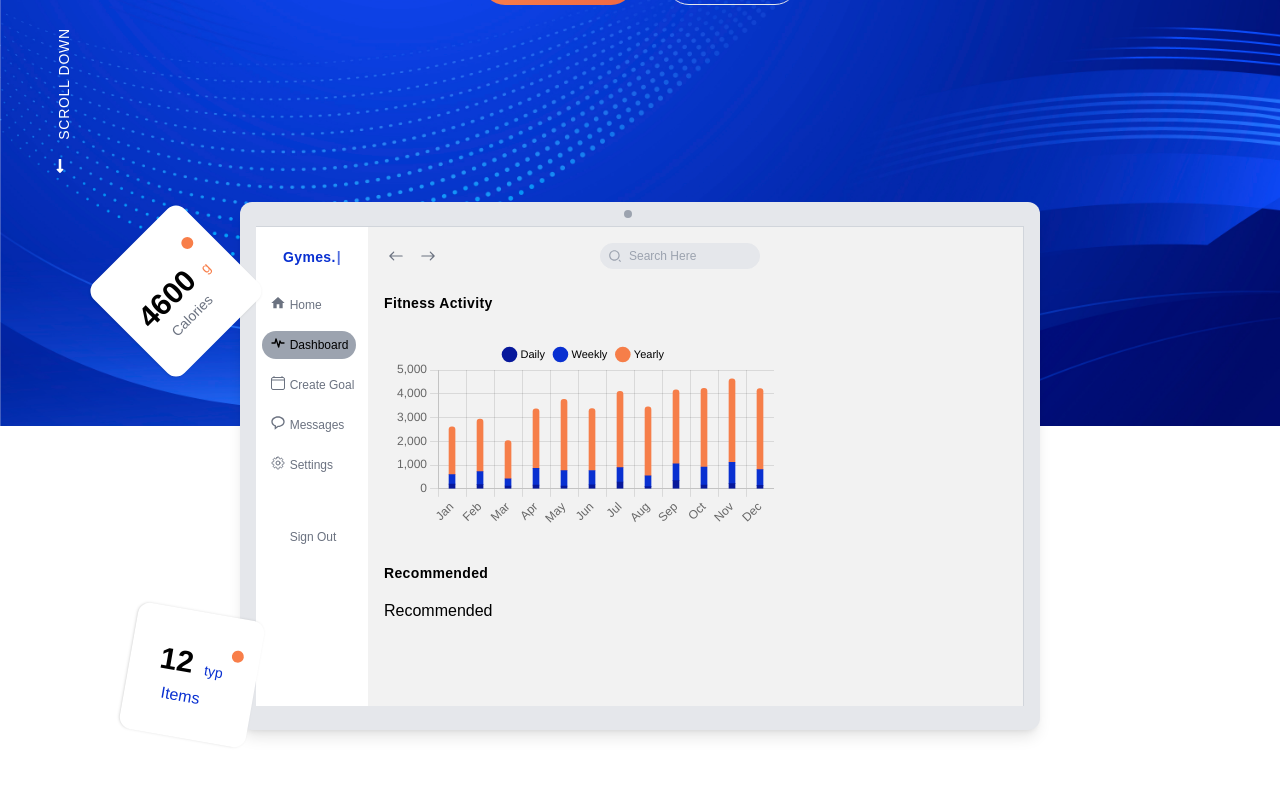
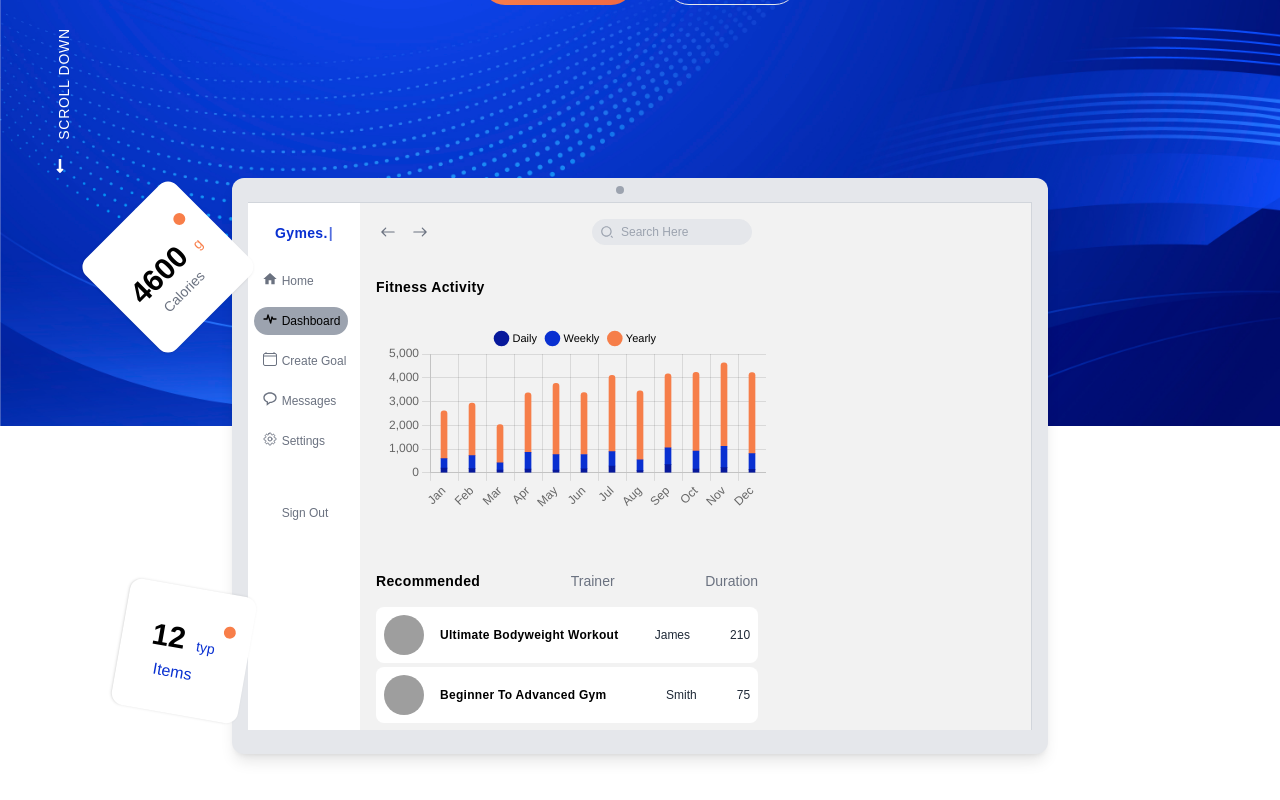
Before and after one commit to Annastacia-dev/sassgen, a React (Vite) app: page / in a window 1280 px wide. Shown: the part 374-1174 px from the top of the page. Built offline with nearby package versions, Linux system fonts and the light colour scheme; grey boxes are pictures that could not be loaded; some icons are missing; a web font is replaced by a local one.

Commit message:
recommended

```diff
--- a/src/components/Dashboard.jsx
+++ b/src/components/Dashboard.jsx
@@ -34,7 +34,7 @@ const Dashboard = () => {
   });
 
   return (
-    <div className="bg-[#f2f2f2] sm:h-[30rem] xs:h-40 h-26 border-t border-r border-gray-300">
+    <div className="bg-[#f2f2f2] sm:h-[33rem] xs:h-40 h-26 border-t border-r border-gray-300">
       <div className="ml-32 mt-4">
         <div className="flex gap-40 justify-start items-center">
           <div className='flex gap-2 font-bold justify-center items-center'>
@@ -49,13 +49,17 @@ const Dashboard = () => {
           </div>
         </div>
 
-        <div className='mt-6 flex flex-col'>
+        <div className='mt-8 flex flex-col'>
            <h3 className='text-black font-bold tracking-wide mb-4 text-sm'>Fitness Activity</h3>
           <BarChart chartData={chartData} />
         </div>
 
-        <div className='mt-6 flex flex-col'>
-           <h3 className='text-black font-bold tracking-wide mb-4 text-sm'>Recommended</h3>
+        <div className='mt-12 flex flex-col w-7/12'>
+           <div className='flex justify-between items-center capitalize mb-4'>
+            <h3 className='text-black font-bold tracking-wide text-sm'>recommended</h3>
+            <h3 className='text-gray-500 text-sm'>trainer</h3>
+            <h3 className='text-gray-500 text-sm'>duration</h3>
+           </div>
           <Recommended />
         </div>
       </div>
--- a/src/components/Demo.jsx
+++ b/src/components/Demo.jsx
@@ -26,9 +26,9 @@ const Demo = () => {
   return (
     <>
       <div className="flex justify-center items-center relative mt-10">
-        <div className="bg-gray-200 rounded-xl shadow-lg p-10 absolute sm:w-[50rem] xs:w-[21rem] w-44 sm:h-[33rem] xs:h-[12rem] h-32">
+        <div className="bg-gray-200 rounded-xl shadow-lg p-10 absolute sm:w-[51rem] xs:w-[21rem] w-44 sm:h-[36rem] xs:h-[12rem] h-32">
           <div className="h-2 w-2 bg-gray-400 sm:top-2 top-1 sm:left-96 left-44 rounded-full absolute"></div>
-          <div className="bg-white sm:w-[48rem] xs:w-[19rem] w-40 sm:h-[30rem] xs:h-32 h-28 sm:-ml-6 -ml-6 sm:-mt-4 -mt-6 relative">
+          <div className="bg-white sm:w-[49rem] xs:w-[19rem] w-40 sm:h-[33rem] xs:h-32 h-28 sm:-ml-6 -ml-6 sm:-mt-4 -mt-6 relative">
             <div>
             {renderTab()}
             </div>
--- a/src/components/DemoSideBar.jsx
+++ b/src/components/DemoSideBar.jsx
@@ -23,7 +23,7 @@ const DemoSideBar = ({ activeTab, setActiveTab}) => {
   ];
 
   return (
-    <div className="bg-white w-28 sm:h-[30rem] xs:h-40 h-28 absolute top-0 border-t border-gray-300 z-16">
+    <div className="bg-white w-28 sm:h-[33rem] xs:h-40 h-28 absolute top-0 border-t border-gray-300 z-16">
       <div className="bg-white sm:w-32 w-24 sm:h-32 h-24 absolute sm:-left-36 -left-8 rotate-45 sm:top-0 -top-[120px] rounded-xl shadow transition-all">
         <div className="sm:h-3 h-2 sm:w-3 w-2 rounded-full bg-secondary absolute sm:top-4 top-2 sm:left-8 left-3"></div>
         <p className="sm:text-3xl text-xl font-bold text-black absolute sm:top-12 top-10 sm:left-5 left-4 -rotate-90">
--- a/src/components/Recommended.jsx
+++ b/src/components/Recommended.jsx
@@ -1,8 +1,45 @@
+const workouts = [
+  {
+    id: 1,
+    image: 'https://images.unsplash.com/photo-1599552683573-9dc48255fe85?w=500&auto=format&fit=crop&q=60&ixlib=rb-4.0.3&ixid=M3wxMjA3fDB8MHxzZWFyY2h8MTJ8fHdvcmtvdXR8ZW58MHx8MHx8fDA%3Dg',
+    title: 'ultimate bodyweight workout',
+    trainer: 'james',
+    duration: '210'
+  },
+  {
+    id: 2,
+    image: 'https://images.unsplash.com/photo-1591258370814-01609b341790?w=500&auto=format&fit=crop&q=60&ixlib=rb-4.0.3&ixid=M3wxMjA3fDB8MHxzZWFyY2h8MjR8fHdvcmtvdXR8ZW58MHx8MHx8fDA%3D',
+    title: 'beginner to advanced gym',
+    trainer: 'smith',
+    duration: '75'
+  },
+]
+
 const Recommended = () => {
   return (
-    <div>
-      Recommended
+<div className="flex flex-col gap-1">
+  {workouts.map((workout) => (
+    <div className="flex justify-between items-center bg-white py-2 px-2 rounded-lg" key={workout.id}>
+      <div className="flex gap-4">
+        <img src={workout.image} alt="" className="w-10 h-10 rounded-full" />
+        <div className="flex flex-col justify-center items-start">
+          <h3 className="text-black font-bold tracking-wide text-xs capitalize">
+            {workout.title}
+          </h3>
+        </div>
+      </div>
+      <div className="flex gap-10">
+        <div className="flex gap-1 items-center">
+          <p className="text-gray-800 text-xs capitalize">{workout.trainer}</p>
+        </div>
+        <div className="flex gap-1 items-center">
+          <p className="text-gray-800 text-xs">{workout.duration}</p>
+        </div>
+      </div>
     </div>
+  ))}
+</div>
+
   )
 }
 
```
